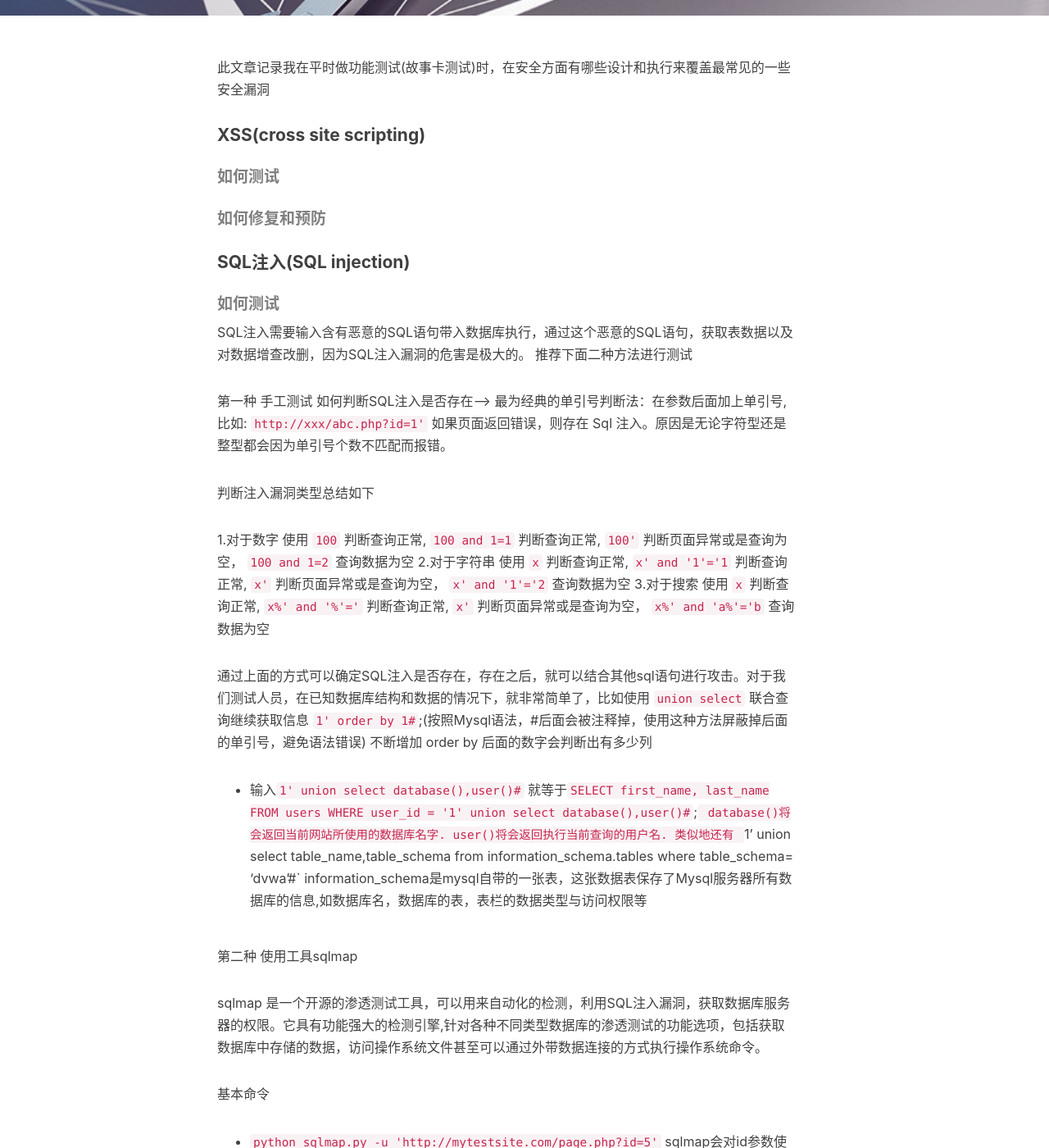
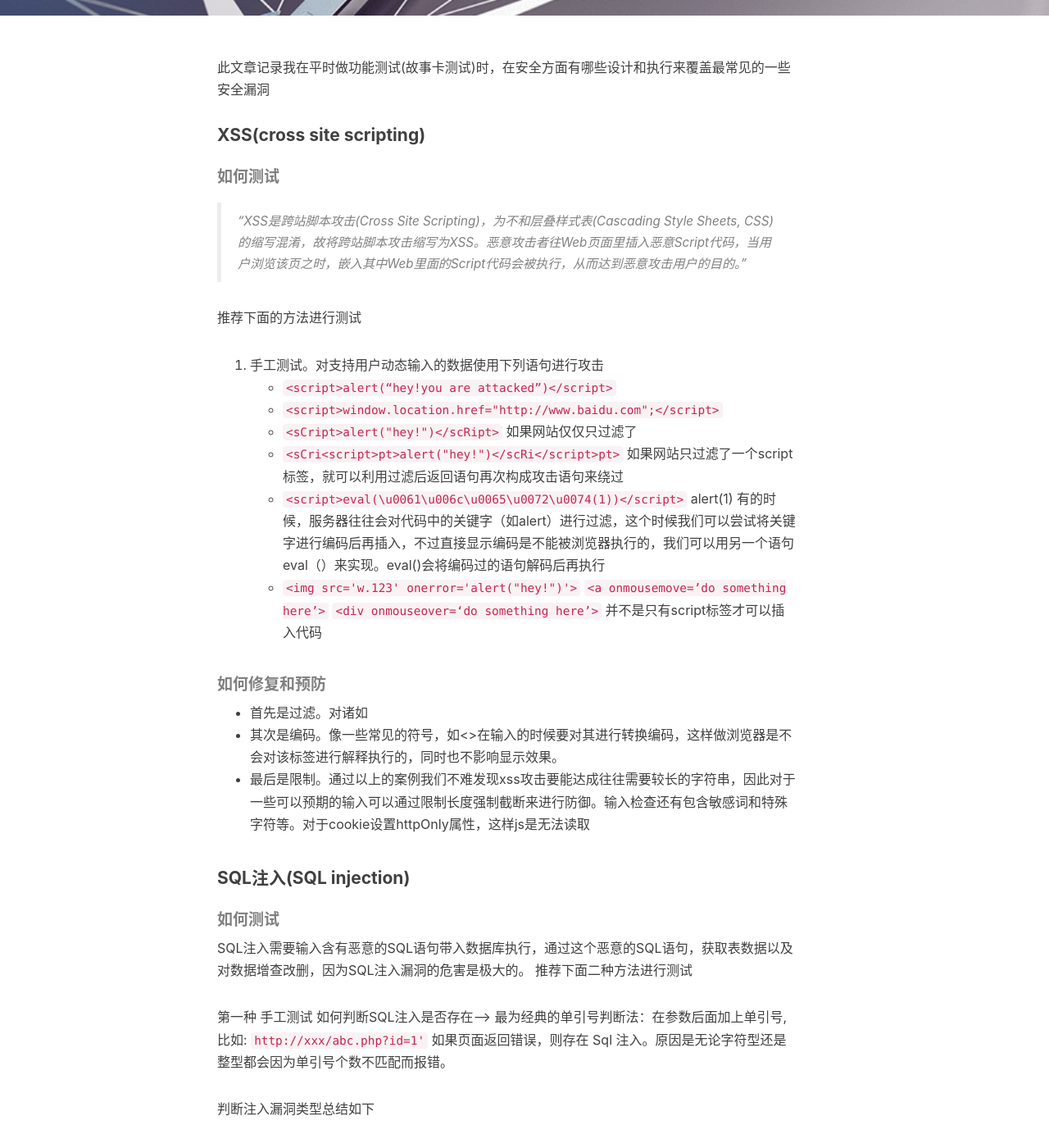
Before and after one commit to DanteYu/DanteYu.github.io, a Jekyll site: the page built from _posts/2021-02-11-securitytesting.markdown, in a window 1280 px wide and 1400 px high, scrolled down 438 px. Shown: the whole window at 82% size. Built offline with Jekyll 4.4.1, drawn with Linux system fonts in a browser that asks for light colours; nearby versions of some CDN libraries; comment, search, counter and statistics services are not loaded; some of the changed text lies outside the part shown.

Commit message:
update article

```diff
--- a/_posts/2021-02-11-securitytesting.markdown
+++ b/_posts/2021-02-11-securitytesting.markdown
@@ -12,7 +12,22 @@ tags:
 
 #### XSS(cross site scripting)
 ##### 如何测试
+
+> “XSS是跨站脚本攻击(Cross Site Scripting)，为不和层叠样式表(Cascading Style Sheets, CSS)的缩写混淆，故将跨站脚本攻击缩写为XSS。恶意攻击者往Web页面里插入恶意Script代码，当用户浏览该页之时，嵌入其中Web里面的Script代码会被执行，从而达到恶意攻击用户的目的。”
+
+推荐下面的方法进行测试
+1. 手工测试。对支持用户动态输入的数据使用下列语句进行攻击
+* `<script>alert(“hey!you are attacked”)</script>`
+* `<script>window.location.href="http://www.baidu.com";</script>`
+* `<sCript>alert("hey!")</scRipt>` 如果网站仅仅只过滤了<script>标签，就可以用大小写绕过
+* `<sCri<script>pt>alert("hey!")</scRi</script>pt>` 如果网站只过滤了一个script标签，就可以利用过滤后返回语句再次构成攻击语句来绕过
+* `<script>eval(\u0061\u006c\u0065\u0072\u0074(1))</script>`   alert(1) 有的时候，服务器往往会对代码中的关键字（如alert）进行过滤，这个时候我们可以尝试将关键字进行编码后再插入，不过直接显示编码是不能被浏览器执行的，我们可以用另一个语句eval（）来实现。eval()会将编码过的语句解码后再执行
+* `<img src='w.123' onerror='alert("hey!")'>`  `<a onmousemove=’do something here’>`  `<div onmouseover=‘do something here’>` 并不是只有script标签才可以插入代码
+
 ##### 如何修复和预防
+* 首先是过滤。对诸如<script>、<img>、<a>等标签进行过滤。
+* 其次是编码。像一些常见的符号，如<>在输入的时候要对其进行转换编码，这样做浏览器是不会对该标签进行解释执行的，同时也不影响显示效果。
+* 最后是限制。通过以上的案例我们不难发现xss攻击要能达成往往需要较长的字符串，因此对于一些可以预期的输入可以通过限制长度强制截断来进行防御。输入检查还有包含敏感词和特殊字符等。对于cookie设置httpOnly属性，这样js是无法读取
 
 #### SQL注入(SQL injection)
 ##### 如何测试
@@ -37,20 +52,15 @@ SQL注入需要输入含有恶意的SQL语句带入数据库执行，通过这
 sqlmap 是一个开源的渗透测试工具，可以用来自动化的检测，利用SQL注入漏洞，获取数据库服务器的权限。它具有功能强大的检测引擎,针对各种不同类型数据库的渗透测试的功能选项，包括获取数据库中存储的数据，访问操作系统文件甚至可以通过外带数据连接的方式执行操作系统命令。
 
 基本命令
-* `python sqlmap.py -u 'http://mytestsite.com/page.php?id=5'`  sqlmap会对id参数使用不同的注入方法进行测试
+* `python sqlmap.py -u 'http://mytestsite.com/page.php?id=5'`  sqlmap会对id参数使用不同的注入方法进行测试，检查是否有漏洞
 * `python sqlmap.py -u 'http://mytestsite.com/page.php?id=5' --dbs` 获取数据库信息
 * `python.exe sqlmap/sqlmap.py -u http://aa.com/wcms/show.php?id=3 -D cms -T cms_users -C username,password --dump` 指定库名表名字段列出指定字段
 
-作者：taiji1985
-链接：https://www.jianshu.com/p/65d7522ecc1f
-来源：简书
-著作权归作者所有。商业转载请联系作者获得授权，非商业转载请注明出处。
-
 可以参考的资料
-[使用教程1](https://www.jianshu.com/p/65d7522ecc1f)
-[使用教程2](https://www.freebuf.com/sectool/164608.html)
-[使用教程3](https://www.jianshu.com/p/4fb15a2c9040)
-[使用教程4](https://www.jianshu.com/p/c2b31bd04eeb)
+* [使用教程1](https://www.jianshu.com/p/65d7522ecc1f)
+* [使用教程2](https://www.freebuf.com/sectool/164608.html)
+* [使用教程3](https://www.jianshu.com/p/4fb15a2c9040)
+* [使用教程4](https://www.jianshu.com/p/c2b31bd04eeb)
 
 *一般推荐使用sqlmap进行测试*。
 
@@ -60,17 +70,15 @@ sqlmap 是一个开源的渗透测试工具，可以用来自动化的检测，
 2. 如果必须要用字符串拼接，也可以对输入参数进行数据类型检查
 3. 可以使用一些安全函数 ESAPI.encoder().encodeForSQL
 
-
-
 #### 权限管理
 ##### 如何测试
 * 越权 - 不同的用户应该有严格的权限管理，不被允许的资源就应该有相应的处理，比如通过URL访问不属于自己权限内的资源，就应该进入相应报错页面。一般这类处理都应该在需求阶段提出。越权一般分为水平越权和垂直越权。水平越权指得是同级别用户的越权，垂直越权指得是具有从属关系，从而带来不同权限范围的用户的越权
-##### 如何修复和预防
 
 #### 敏感数据
 ##### 如何测试
 * 如果项目需求涉及图片上传，取名等时，我们就应该考虑对文字和图片进行风险控制，避免涉及暴力、政治和色情等不良信息在系统中存储使用。一般做法是对接第三方平台进行验证
-* 如果项目中有涉及用户密码等隐私数据，我们就应该采用加密存储
+* 如果项目中有涉及用户密码等隐私数据，我们就应该采用加密存储，不允许明文传输和存储
+* 项目中的日志不允许明文显示敏感数据
 
 #### 其他测试点
 * 修改URL的参数
```
Also changed, not shown: 1 other file.
